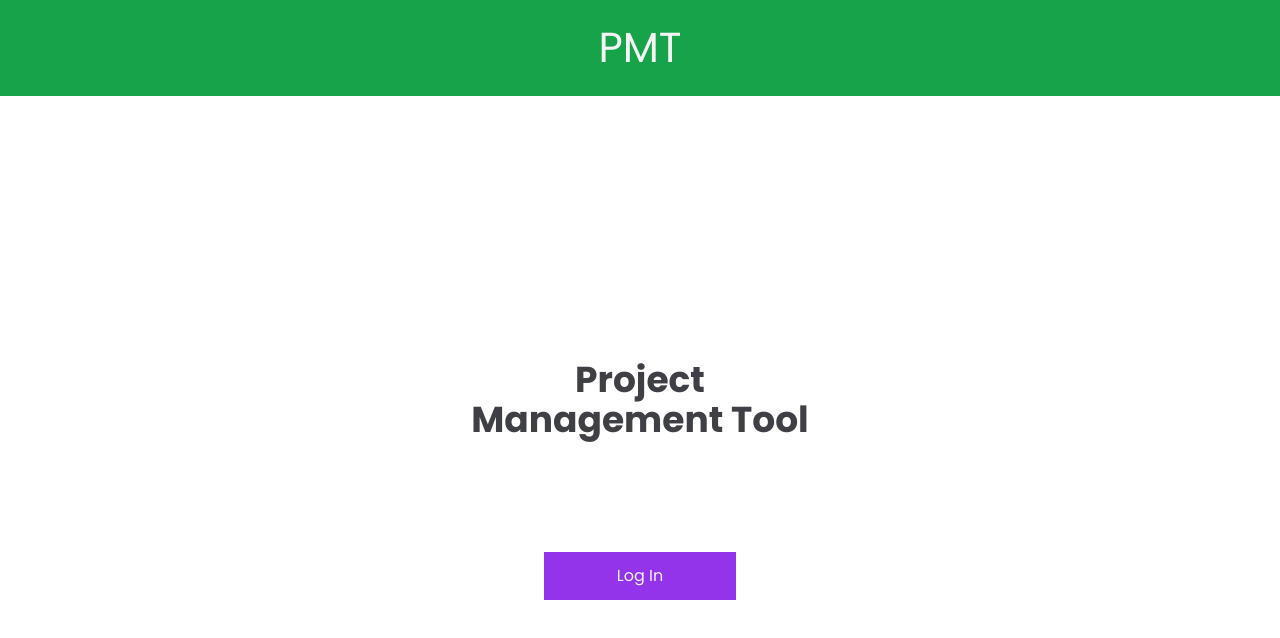
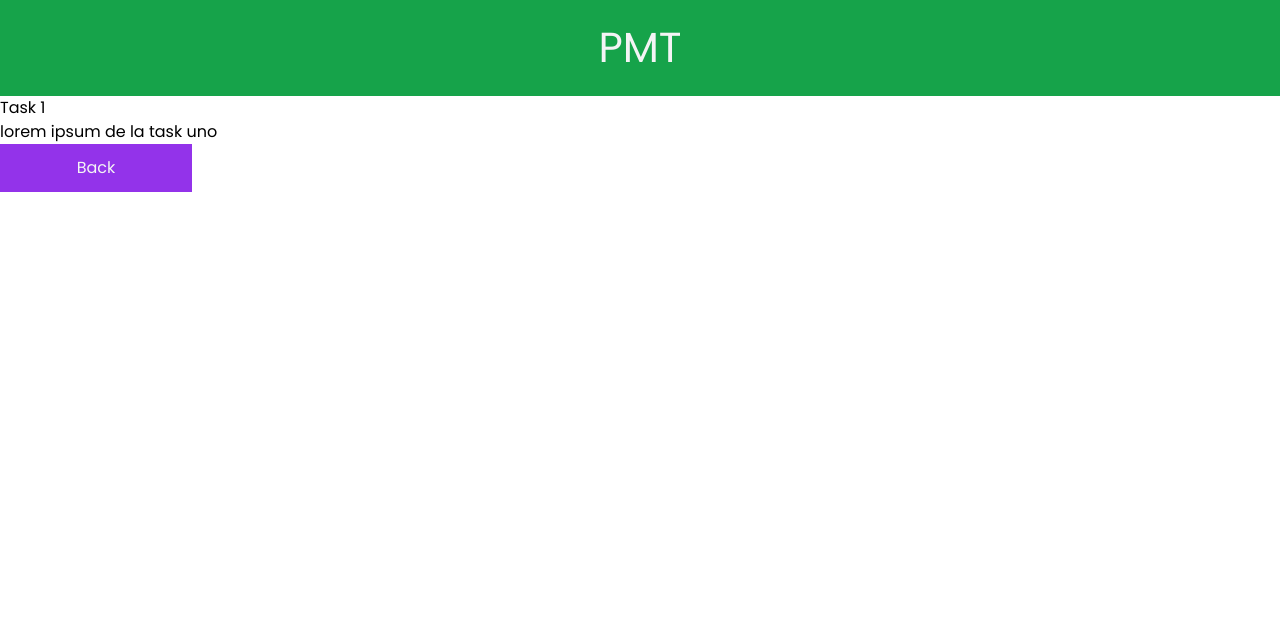
Before and after one commit to lostmart/PMT-front, an Angular app: page /task/1 in a window 1280 px wide. Before the commit this address led to /. Shown: the top 638 px of the page. Built offline with nearby package versions, Linux system fonts and the light colour scheme.

Commit message:
new task service

```diff
--- a/src/app/app.routes.ts
+++ b/src/app/app.routes.ts
@@ -3,6 +3,7 @@ import { HomeComponent } from './pages/home/home.component';
 import { LogInComponent } from './pages/log-in/log-in.component';
 import { ProjectsComponent } from './pages/projects/projects.component';
 import { SingleProjectComponent } from './pages/single-project/single-project.component';
+import { TaskComponent } from './pages/task/task.component';
 
 export const routes: Routes = [
   {
@@ -22,6 +23,10 @@ export const routes: Routes = [
     component: SingleProjectComponent,
   },
   {
+    path: 'task/:id',
+    component: TaskComponent,
+  },
+  {
     path: '**',
     redirectTo: '', // Redirect to home or any other default route
   },
--- /dev/null
+++ b/src/app/localData/tasks.ts
@@ -0,0 +1,11 @@
+export const tasksListData = [
+  {
+    id: 1,
+    name: 'Task 1',
+    description: 'lorem ipsum de la task uno',
+    startDate: '2021-01-01',
+    dueDate: '2021-01-10',
+    members: [1, 2],
+    priority: 'low',
+  },
+];
--- a/src/app/pages/single-project/single-project.component.html
+++ b/src/app/pages/single-project/single-project.component.html
@@ -3,11 +3,14 @@
     <article class="flex flex-col items-center mt-2">
         <h2><span class="font-medium">Name:</span> {{ foundProject?.name }}</h2>
         <p><span class="font-medium">Description:</span> {{ foundProject?.description }}</p>
-        <div *ngIf="foundProject?.tasks?.length">
+        <div *ngIf="tasksList.length">
             <h3 class="font-medium">Tasks:</h3>
             <ul class="mt-2">
                 <li *ngFor="let item of tasksList">
-                    {{ item }}
+                    <a routerLink="/task/{{ item }}" class="p-2 m-2">
+                        {{ item }}
+
+                    </a>
                 </li>
             </ul>
         </div>
--- /dev/null
+++ b/src/app/pages/task/task.component.html
@@ -0,0 +1,4 @@
+<p>{{foundTask?.name }}</p>
+<p>{{foundTask?.description }}</p>
+
+<app-button routerLink="/project/1" btnText="Back" background="{{ theme.background }}" text="{{ theme.text }}" />
--- /dev/null
+++ b/src/app/pages/task/task.component.ts
@@ -0,0 +1,24 @@
+import { Component, inject } from '@angular/core';
+import { ActivatedRoute, RouterLink } from '@angular/router';
+import { themeStyles } from '../../../styles';
+import { ButtonComponent } from '../../component/ui/button/button.component';
+import { TaskService } from '../../service/task.service';
+import { Task } from '../../../types/Task';
+
+@Component({
+  selector: 'app-task',
+  standalone: true,
+  imports: [RouterLink, ButtonComponent],
+  templateUrl: './task.component.html',
+  styleUrl: './task.component.css',
+})
+export class TaskComponent {
+  route: ActivatedRoute = inject(ActivatedRoute);
+  taskService: TaskService = inject(TaskService);
+  foundTask: Task | null | undefined = null;
+  theme = themeStyles.secondary;
+  constructor() {
+    const id: string | null = this.route.snapshot.paramMap.get('id');
+    this.foundTask = this.taskService.getTaskById(id ? id : '');
+  }
+}
--- a/src/app/service/project.service.ts
+++ b/src/app/service/project.service.ts
@@ -1,14 +1,12 @@
 import { Injectable } from '@angular/core';
 import { Project } from '../../types/Project';
-import { projectsListData } from './projects';
+import { projectsListData } from '../localData/projects';
 
 @Injectable({
   providedIn: 'root',
 })
 export class ProjectService {
   protected projectList: Project[] = projectsListData;
-
-  constructor() {}
 
   getAllProjects(): Project[] {
     return this.projectList;
--- /dev/null
+++ b/src/app/service/task.service.ts
@@ -0,0 +1,18 @@
+import { Injectable } from '@angular/core';
+import { Task } from '../../types/Task';
+import { tasksListData } from '../localData/tasks';
+
+@Injectable({
+  providedIn: 'root',
+})
+export class TaskService {
+  protected tasksList: Task[] = tasksListData;
+
+  getAllTasks(): Task[] {
+    return this.tasksList;
+  }
+
+  getTaskById(id: string): Task | undefined {
+    return this.tasksList.find((task) => task?.id === parseInt(id, 10));
+  }
+}
--- a/src/types/Task.ts
+++ b/src/types/Task.ts
@@ -4,5 +4,6 @@ export type Task = {
   description: string;
   startDate: string;
   dueDate: string;
-  priority: 'low' | 'medium' | 'high';
+  members: number[] | string[];
+  priority: string;
 };
```
Also changed, not shown: src/app/localData/projects.ts (renamed from src/app/service/projects.ts), src/app/pages/task/task.component.css (added), 2 other files (tests, documents, lock files or other folders).
